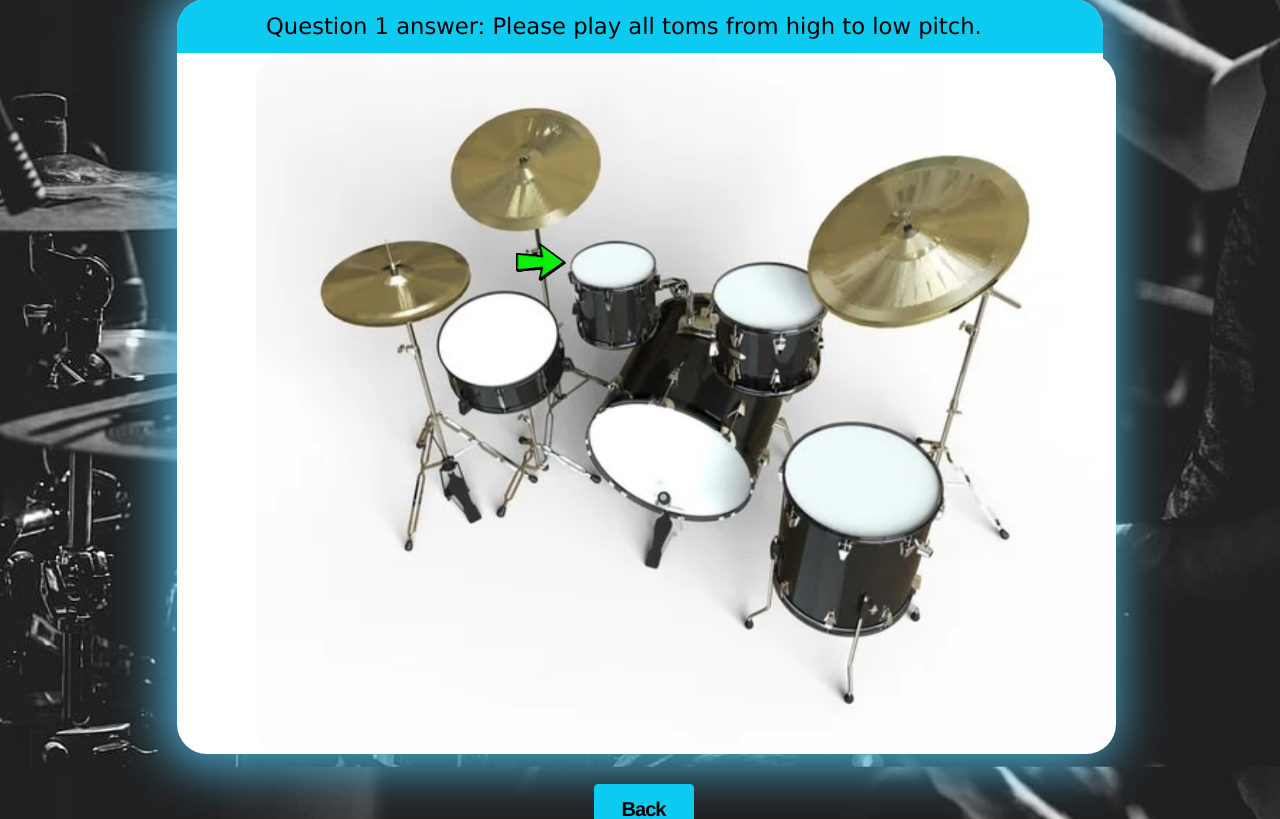
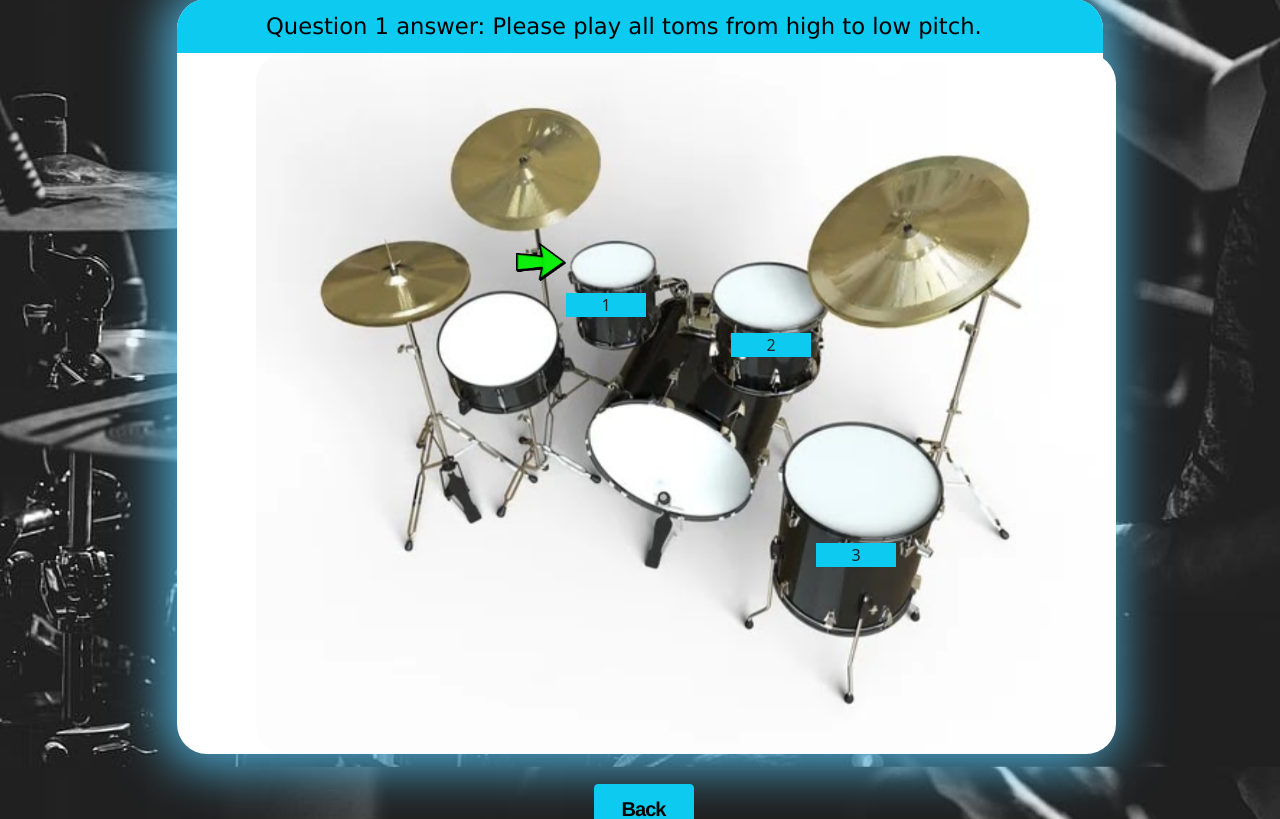
Before and after one commit to liuzheyu1998/drum-master, a Flask app: page /quizresult/1 in a window 1280 px wide. Shown: the part 87-906 px from the top of the page. Run offline with Flask 2, Linux system fonts and the light colour scheme; some libraries are stand-ins or nearby versions.

Commit message:
View answer updated for displaying seq

```diff
--- a/static/quizAnswer.js
+++ b/static/quizAnswer.js
@@ -58,6 +58,33 @@ $(document).ready(function(){
     $("#learnNav").removeClass("bold")
     $("#quizNav").addClass("bold")
     let answerTitle = "Question "+data["id"]+" answer: please follow the arrows to replicate the tempo"
+    if (data["id"] != 2){
+        let ans = data["answer"]
+        let curseqid = 1
+        for (const element of ans) {
+            console.log(element);
+            let divid = "#"+element+"ans"
+            console.log(divid)
+            let curval = $(divid).text()
+            console.log(curval)
+            if(curval.length != 0){
+                curval = curval + ", " + curseqid.toString()
+            }
+            else{
+                curval = curseqid.toString()
+            }
+
+
+            $(divid).html(curval)
+            curseqid += 1
+        }
+    }
+    else{
+        let ans = data["answer"][0]
+        let divid = "#"+ans+"ans"
+        $(divid).html("&#10004")
+
+    }
     $("#answerTitle").html(answerTitle)
     if (data["id"] == 1){
         $("#playButton").addClass("hidden")
--- a/templates/quizAnswer.html
+++ b/templates/quizAnswer.html
@@ -39,6 +39,15 @@
 
 
                         </map>
+                        <div class="ans1" id="1ans"></div>
+                        <div class="ans2" id="2ans"></div>
+                        <div class="ans3" id="3ans"></div>
+                        <div class="ans4" id="4ans"></div>
+                        <div class="ans5" id="5ans"></div>
+                        <div class="ans6" id="6ans"></div>
+                        <div class="ans7" id="7ans"></div>
+                        <div class="ans8" id="8ans"></div>
+
                         <img src="/static/arrow.png" class="arrow1 hidden" id="1arrow">
                         <img src="/static/arrow.png" class="arrow2 hidden" id="2arrow">
                         <img src="/static/arrow.png" class="arrow3 hidden" id="3arrow">
```
Also changed, not shown: static/quizCorrectness.js (+28 -0 lines), templates/quizCorrectness.html (+9 -0 lines).
